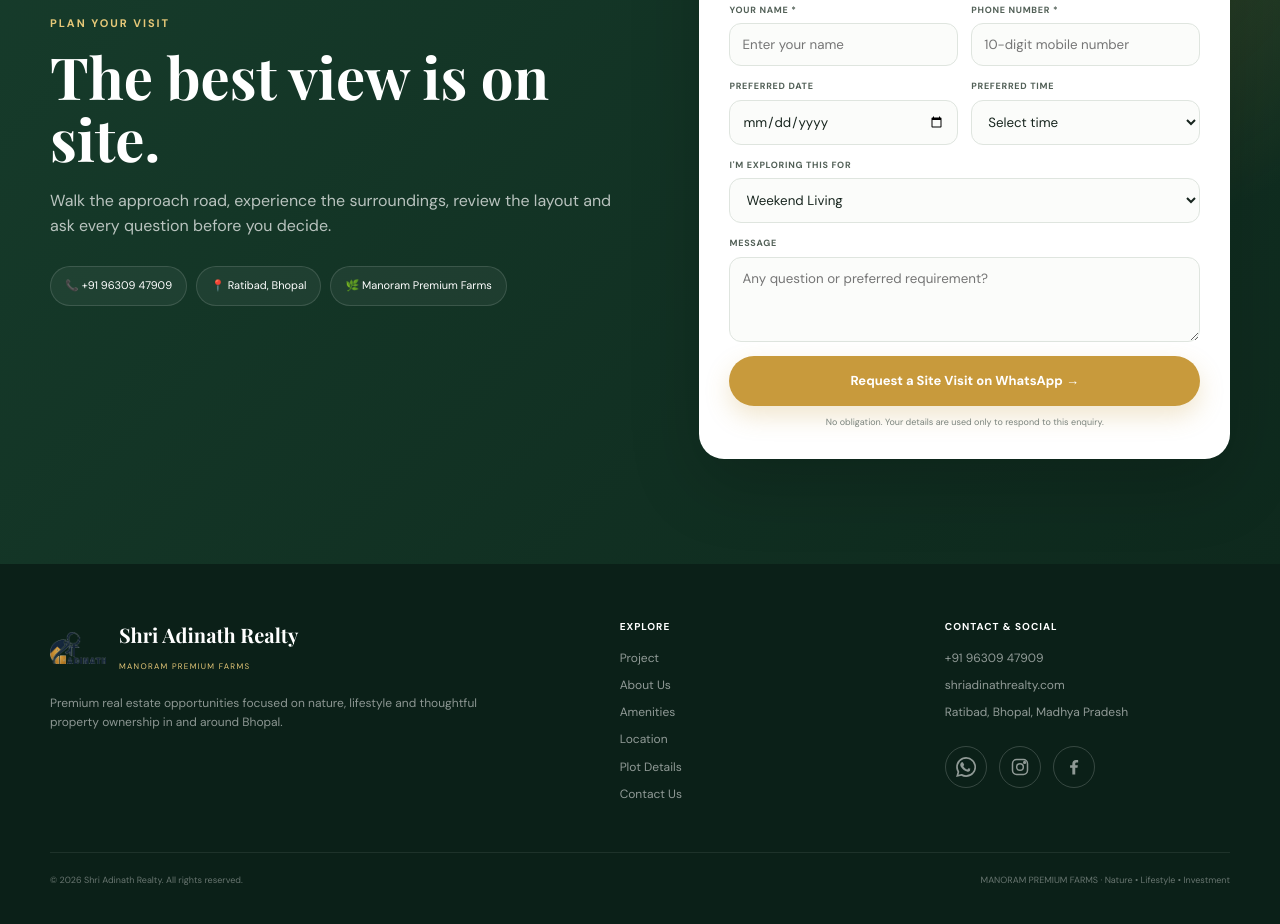
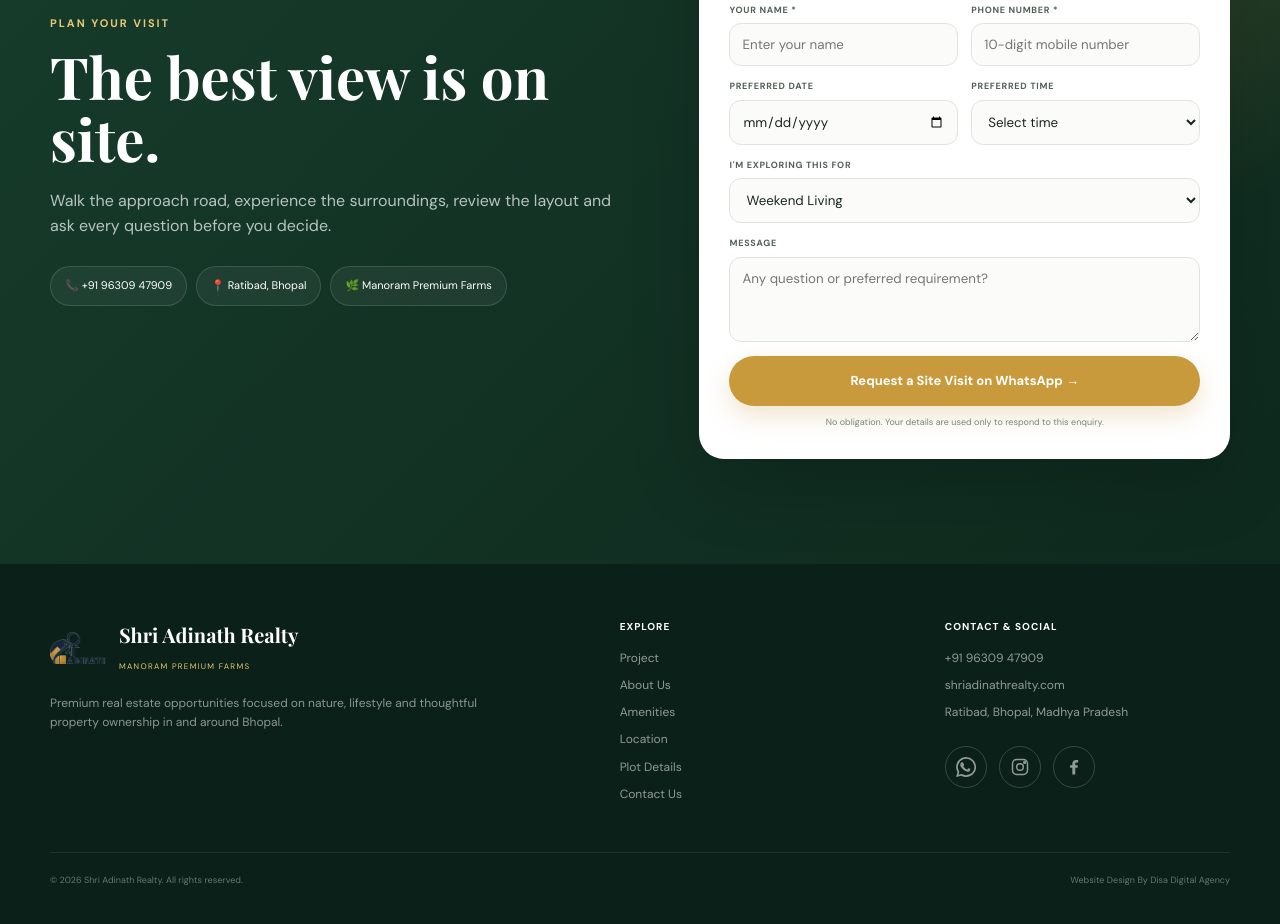
Before and after one commit to manoramadevelopers/manoram-premium-farms, a plain HTML site: page index.html in a window 1280 px wide. Shown: the part 4913-5837 px from the top of the page. Drawn offline with nearby package versions, Linux system fonts and the light colour scheme.

Commit message:
Update index.html

```diff
--- a/index.html
+++ b/index.html
@@ -3303,7 +3303,7 @@
         </span>
 
         <span>
-          MANORAM PREMIUM FARMS · Nature • Lifestyle • Investment
+          Website Design By Disa Digital Agency
         </span>
 
       </div>
```
